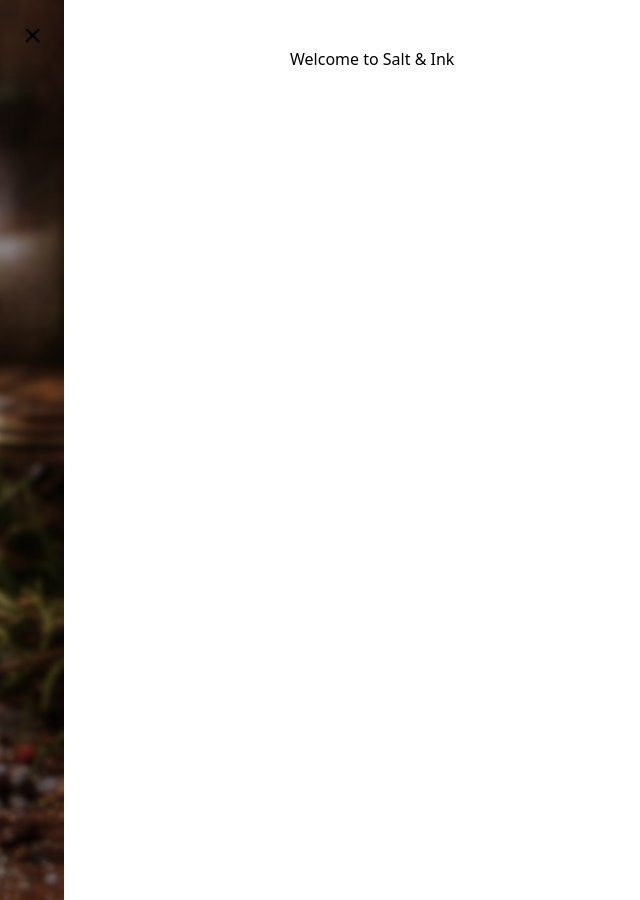
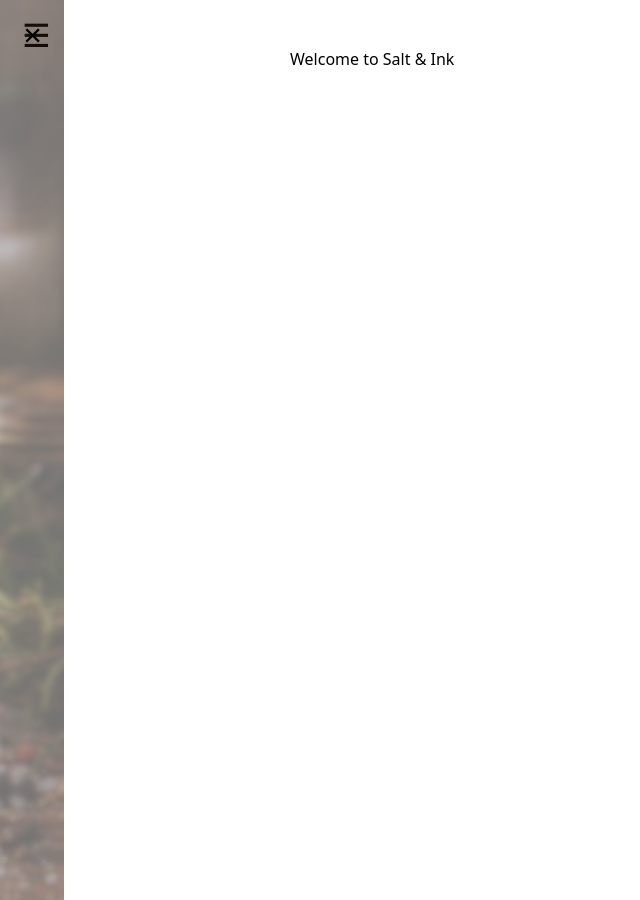
Before and after one commit to saltandinkjournal/saltandinkjournal.github.io, a Jekyll site: the page built from index.md, in a window 1280 px wide. Shown: the whole page, without its empty margins (0-640 px from the left). Built offline with Jekyll 4.4.1, drawn with Linux system fonts in a browser that asks for light colours.

Commit message:
Update sidebar.css

```diff
--- a/assets/sidebar.css
+++ b/assets/sidebar.css
@@ -23,12 +23,23 @@ body {
   left: -100%;
   width: 100%;
   height: 100%;
-  background: url('/assets/images/sidebar.jpg') center/cover no-repeat;
   padding: 3rem 2rem;
   transition: left 0.3s ease;
-  z-index: 1002;
-  color: #fff; /* ensures text is readable */
+  z-index: 2000;
+  color: #fff;
+  overflow-y: auto;
 }
+
+/* Background image layer */
+#sidebar::before {
+  content: "";
+  position: absolute;
+  inset: 0;
+  background: url('/assets/images/sidebar.jpg') center/cover no-repeat;
+  opacity: 0.55;
+  z-index: -1;
+}
+
 
 #sidebar.open {
   left: 0;
```
